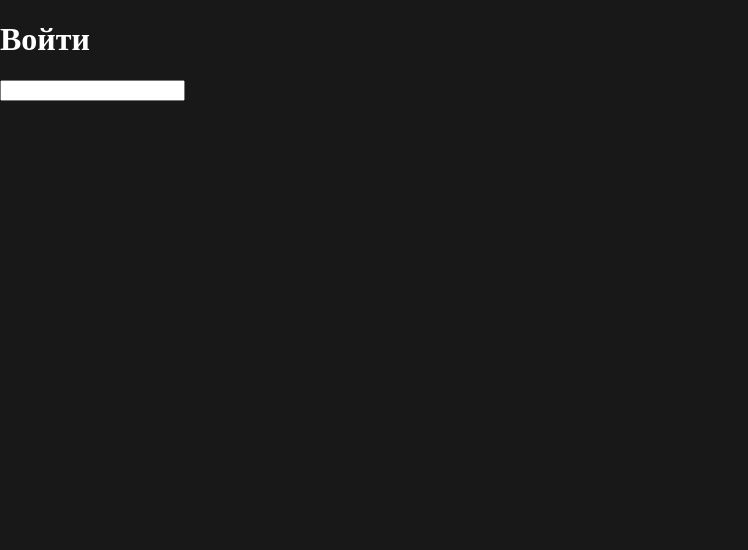
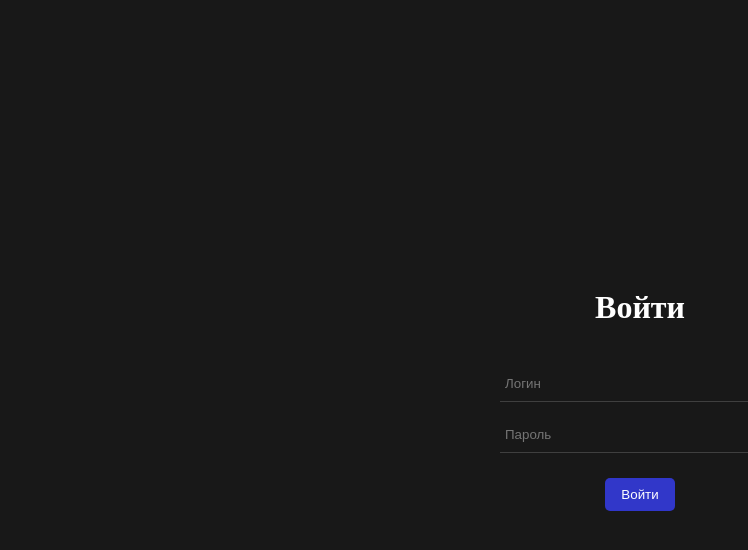
Before and after one commit to Lugzan151892/hunt-showdown, a Nuxt app: page /login in a window 1280 px wide. Shown: the top 550 px of the page, without its empty margins (0-748 px from the left). Built offline with nearby package versions, Linux system fonts and the light colour scheme.

Commit message:
feat/auth-ui: added login page, custom button, auth wrapper

```diff
--- a/assets/css/main.css
+++ b/assets/css/main.css
@@ -1,11 +1,21 @@
-body {
+:root {
+	--bg-main: #181818;
+	--bg-secondary: #3F3F3F;
+	--bg-additional-blue: #107EFF;
+
+
+	--text-color-primary: #ffffff;
+}
+
+* {
 	margin: 0;
 	padding: 0;
 	box-sizing: border-box;
-	background-color: var(--bg-main, #181818);
-	color: var(--text-color-primary, #ffffff);
+	background-color: var(--bg-main);
+	color: var(--text-color-primary);
 }
 .app {
 	max-width: 1280px;
+	min-height: 100vh;
 	margin: 0 auto;
 }
--- /dev/null
+++ b/components/AuthWrapper.vue
@@ -0,0 +1,42 @@
+<template>
+	<div class="wrapper">
+		<h1 class="wrapper__title">{{ title }}</h1>
+		<div class="wrapper__content">
+			<slot />
+		</div>
+		<div class="wrapper__actions">
+			<UiCustomButton :title="actionTitle" />
+		</div>
+	</div>
+</template>
+
+<script lang="ts" setup>
+	defineProps({
+		title: {
+			type: String,
+			default: ''
+		},
+		actionTitle: {
+			type: String,
+			default: ''
+		}
+	});
+</script>
+
+<style lang="scss" scoped>
+	.wrapper {
+		margin: 0 auto;
+		width: max-content;
+		display: grid;
+		grid-template-columns: 1fr;
+		grid-template-rows: min-content min-content min-content;
+		row-gap: 25px;
+		&__title {
+			text-align: center;
+			margin-bottom: 25px;
+		}
+		&__actions {
+			justify-self: center;
+		}
+	}
+</style>
--- /dev/null
+++ b/components/ui/CustomButton.vue
@@ -0,0 +1,23 @@
+<template>
+	<button class="button" @click="$emit('click')">{{ title }}</button>
+</template>
+
+<script lang="ts" setup>
+	defineProps({
+		title: {
+			type: String,
+			default: ''
+		}
+	});
+	defineEmits(['click']);
+</script>
+
+<style lang="scss" scoped>
+	.button {
+		padding: 8px 15px;
+		border-radius: 5px;
+		background: #3137c9;
+		cursor: pointer;
+		border: 1px solid rgba(48, 55, 201, 0.3);
+	}
+</style>
--- a/components/ui/CustomInput.vue
+++ b/components/ui/CustomInput.vue
@@ -1,7 +1,25 @@
 <template>
-	<label class="label">
-		<input class="input" type="text" />
-	</label>
+	<input class="input" type="text" :placeholder="placeholder" />
 </template>
-<script></script>
-<style lang="scss" scoped></style>
+<script lang="ts" setup>
+	defineProps({
+		placeholder: {
+			type: String,
+			default: ''
+		}
+	});
+</script>
+<style lang="scss" scoped>
+	.input {
+		background: none;
+		box-shadow: none;
+		border: none;
+		color: var(--text-color-primary);
+		border-bottom: 1px solid var(--bg-secondary);
+		padding: 0 0 10px 5px;
+	}
+	.input:focus {
+		outline: none;
+		border-bottom: 1px solid var(--bg-additional-blue);
+	}
+</style>
--- a/locales/en/auth.json
+++ b/locales/en/auth.json
@@ -2,6 +2,8 @@
 	"name": "auth",
 	"locale": "en",
 	"translations": {
-		"loginTitle": "Login"
+		"loginTitle": "Login",
+		"login": "Login",
+		"password": "Password"
 	}
 }
--- a/locales/ru/auth.json
+++ b/locales/ru/auth.json
@@ -2,6 +2,8 @@
 	"name": "auth",
 	"locale": "ru",
 	"translations": {
-		"loginTitle": "Войти"
+		"loginTitle": "Войти",
+		"login": "Логин",
+		"password": "Пароль"
 	}
 }
--- a/pages/index.vue
+++ b/pages/index.vue
@@ -22,7 +22,7 @@
 	const router = useRouter();
 
 	onMounted(() => {
-		if (!isAuth.value) {
+		if (isAuth.value) {
 			router.push({ name: 'login' });
 		}
 	});
--- a/pages/login.vue
+++ b/pages/login.vue
@@ -1,15 +1,27 @@
 <template>
-	<div class="content">
-		<h1>{{ $t('auth.loginTitle') }}</h1>
-		<div class="content__form">
-			<UiCustomInput />
-		</div>
+	<div class="auth">
+		<AuthWrapper :title="$t('auth.loginTitle')" :action-title="$t('auth.loginTitle')">
+			<div class="auth__content">
+				<UiCustomInput :placeholder="$t('auth.login')" />
+				<UiCustomInput :placeholder="$t('auth.password')" />
+			</div>
+		</AuthWrapper>
 	</div>
 </template>
 
 <script lang="ts" setup></script>
 
 <style lang="scss" scoped>
-	.content {
+	.auth {
+		display: grid;
+		align-items: center;
+		height: 100vh;
+		&__content {
+			min-width: 280px;
+			display: grid;
+			grid-template-columns: 1fr;
+			grid-template-rows: min-content min-content;
+			row-gap: 25px;
+		}
 	}
 </style>
```
